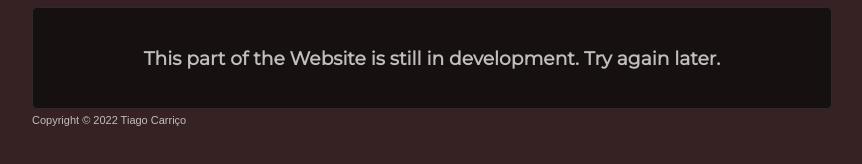
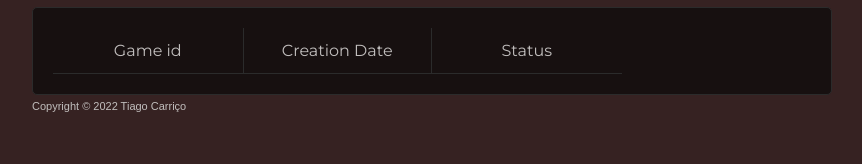
Before and after one commit to Carricossauro/Ultimate-Tic-Tac-Toe, a React app in the folder main/: page /online/status in a window 1280 px wide. Shown: the part 94-258 px from the top of the page, without its empty margins (208-1070 px from the left). Built offline with nearby package versions, Linux system fonts and the light colour scheme.

Commit message:
Online game status list/Read from Local Storage

```diff
--- a/main/src/index.js
+++ b/main/src/index.js
@@ -1,6 +1,11 @@
 import React from "react";
 import ReactDOM from "react-dom";
-import { BrowserRouter as Router, Route, Routes } from "react-router-dom";
+import {
+    BrowserRouter as Router,
+    Route,
+    Routes,
+    Navigate,
+} from "react-router-dom";
 import NavBar from "./NavBar";
 import Local from "./local/Local";
 import Online from "./online/Online";
@@ -15,8 +20,12 @@ ReactDOM.render(
             <NavBar />
             <Routes>
                 <Route path="/local" element={<Local />} />
-                <Route path="/online/:repo" element={<Online />} />
-                <Route path="/" element={<Home />} />
+                <Route path="/online/:gameId" element={<Online />} />
+                <Route
+                    path="/online"
+                    element={<Navigate to="/online/status" />}
+                />
+                <Route path="*" element={<Home />} />
             </Routes>
             <Footer />
         </Router>
--- /dev/null
+++ b/main/src/online/GameStatus.js
@@ -0,0 +1,34 @@
+import React, { useEffect, useState } from "react";
+import { useParams } from "react-router-dom";
+
+import "./StatusOnline.css";
+
+export default function GameStatus({ game, gameid }) {
+    const boldStatus = () => {
+        return game["status"] == "Playing";
+    };
+
+    return (
+        <>
+            <div className="game-id">{gameid}</div>
+            <div className="creation-date">{game["date"]}</div>
+            <div className="game-status">
+                {boldStatus() ? <b>{game["status"]}</b> : game["status"]}
+            </div>
+            <div className="continue-button">
+                {boldStatus() ? (
+                    <button
+                        className="button-continue"
+                        onClick={() =>
+                            (window.location.href = `/online/${gameid}`)
+                        }
+                    >
+                        Continue Game
+                    </button>
+                ) : (
+                    ""
+                )}
+            </div>
+        </>
+    );
+}
--- a/main/src/online/Online.css
+++ b/main/src/online/Online.css
@@ -1,9 +1,4 @@
 @import "../index.css";
-
-.online-content {
-    display: flex;
-    flex-direction: column;
-}
 
 .development {
     background-color: var(--darker);
--- a/main/src/online/Online.js
+++ b/main/src/online/Online.js
@@ -1,16 +1,20 @@
-import React from "react";
+import React, { useEffect, useState } from "react";
+import { useParams } from "react-router-dom";
 
 import "./Online.css";
+import StatusOnline from "./StatusOnline";
 
-export default function Online() {
+export default function Online(props) {
+    const { gameId } = useParams();
+
+    if (gameId == "status") return <StatusOnline />;
+
     return (
-        <div className="online-content">
-            <div className="development">
-                <h3>
-                    This part of the Website is still in development. Try again
-                    later.
-                </h3>
-            </div>
+        <div className="development">
+            <h3>
+                This part of the Website is still in development. Try again
+                later. Your gameId is "{gameId}".
+            </h3>
         </div>
     );
 }
--- /dev/null
+++ b/main/src/online/StatusOnline.css
@@ -0,0 +1,61 @@
+.online-status {
+    background-color: var(--darker);
+    border: 1px solid var(--medium);
+    border-radius: 5px;
+    padding: 20px;
+}
+
+.game-list {
+    display: grid;
+    grid-template-columns: repeat(4, 1fr);
+    grid-template-areas: "game-id creation-date game-status continue-button";
+}
+
+.game-id {
+    grid-area: "game-id";
+    text-align: center;
+    padding: 10px;
+    line-height: 25px;
+    border-bottom: 1px solid var(--medium);
+}
+
+.creation-date {
+    grid-area: "creation-date";
+    text-align: center;
+    padding: 10px;
+    line-height: 25px;
+    border-left: 1px solid var(--medium);
+    border-right: 1px solid var(--medium);
+    border-bottom: 1px solid var(--medium);
+}
+
+.game-status {
+    grid-area: "game-status";
+    text-align: center;
+    padding: 10px;
+    line-height: 25px;
+    border-bottom: 1px solid var(--medium);
+}
+
+.continue-button {
+    grid-area: "continue-button";
+    text-align: center;
+    padding: 10px;
+    line-height: 25px;
+}
+
+.button-continue {
+    color: var(--dark-text);
+    background-color: var(--darker);
+    border: 1px solid var(--medium);
+    border-radius: 5px;
+    cursor: pointer;
+    transition-duration: 0.5s;
+    height: 100%;
+    width: 90%;
+}
+
+.button-continue:hover {
+    background-color: var(--medium);
+    color: var(--light-text);
+}
--- /dev/null
+++ b/main/src/online/StatusOnline.js
@@ -0,0 +1,41 @@
+import React, { useEffect, useState } from "react";
+import { useParams } from "react-router-dom";
+
+import "./StatusOnline.css";
+import GameStatus from "./GameStatus";
+
+export default function StatusOnline(props) {
+    const [games, SetGames] = useState([]);
+
+    useEffect(() => {
+        try {
+            SetGames(JSON.parse(localStorage.getItem("games")) || []);
+        } catch (error) {
+            SetGames([]);
+        }
+    }, []);
+
+    useEffect(() => {
+        console.log(games);
+    }, [games]);
+
+    return (
+        <div className="online-status">
+            <div className="game-list">
+                <div className="game-id">Game id</div>
+                <div className="creation-date">Creation Date</div>
+                <div className="game-status">Status</div>
+                <div className="continue-button"></div>
+                {Object.keys(games).map(function (key, index) {
+                    return (
+                        <GameStatus
+                            game={games[key]}
+                            key={index}
+                            gameid={key}
+                        />
+                    );
+                })}
+            </div>
+        </div>
+    );
+}
```
